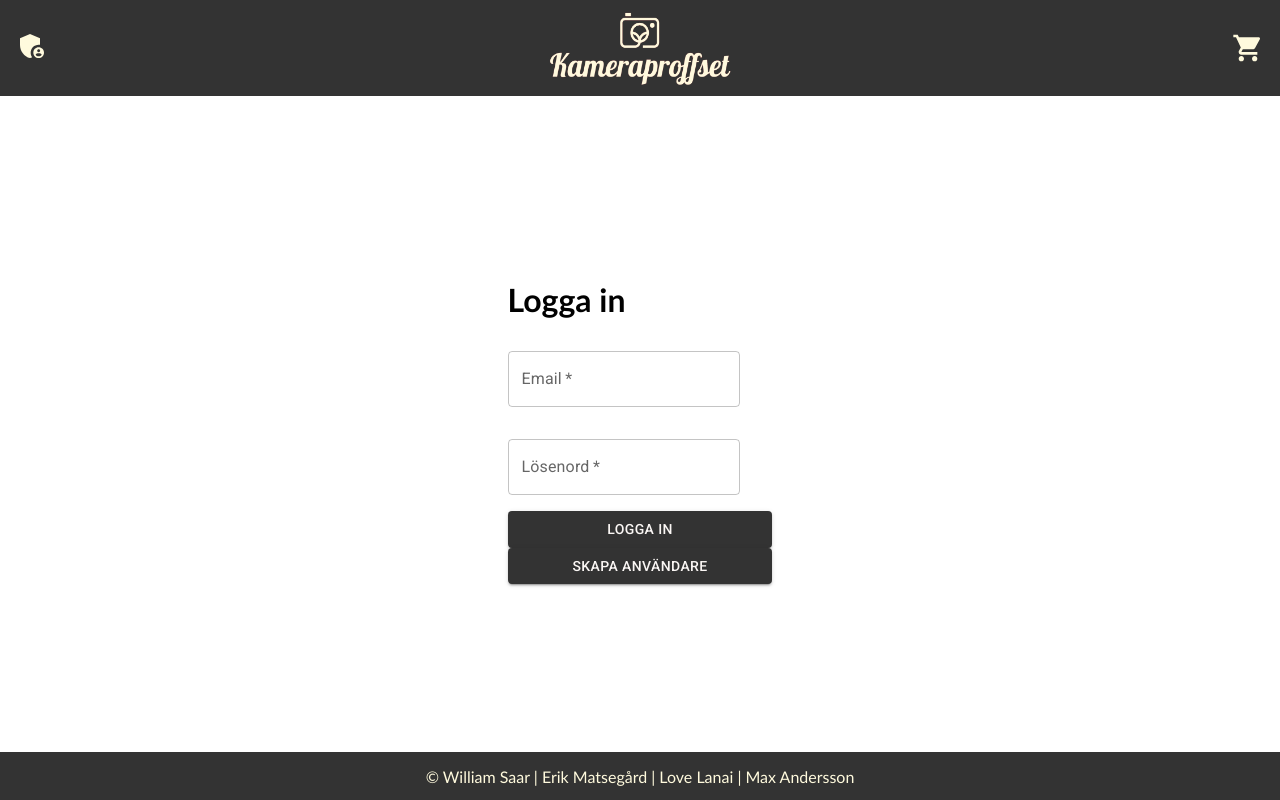
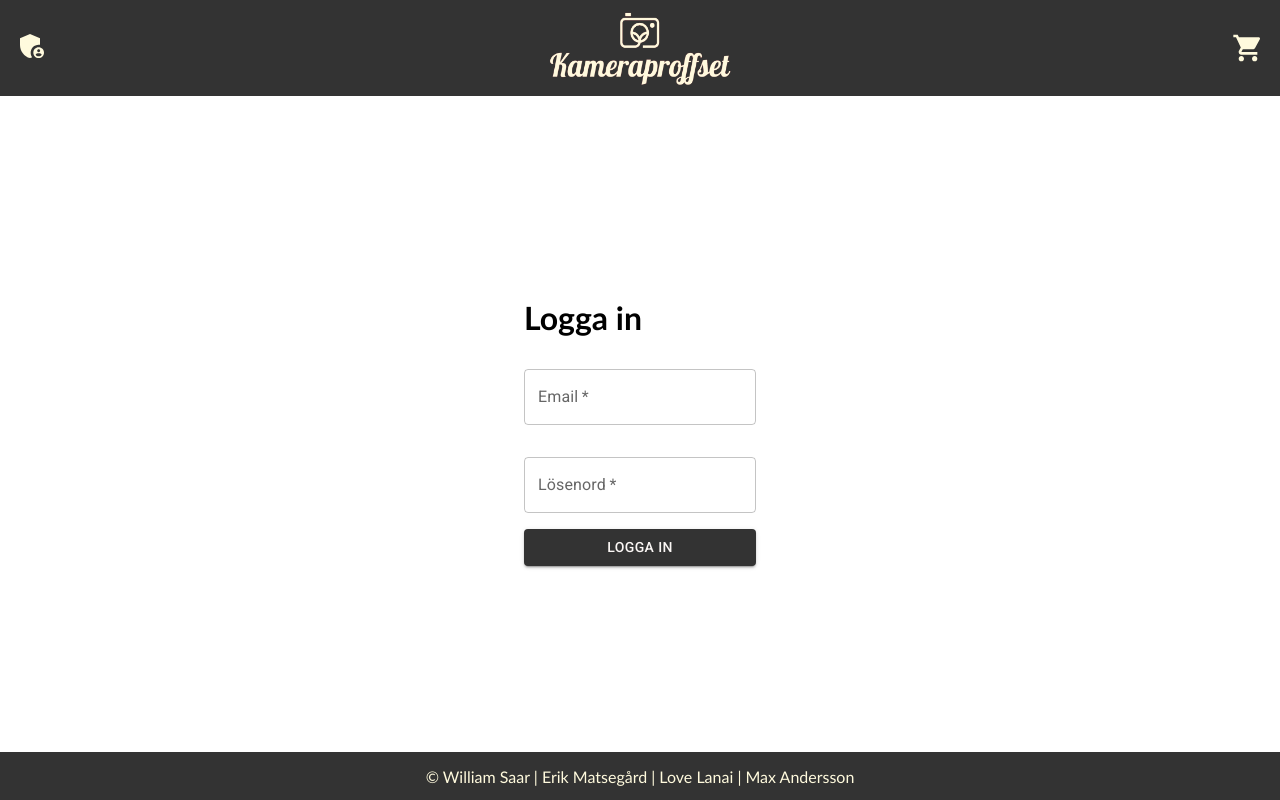
Before and after one commit to lovelanai/Slutprojekt-Kameraproffset, a React (Create React App) app in the folder client/: page /AdminPage in a window 1280 px wide. Built offline with nearby package versions, Linux system fonts and the light colour scheme.

Commit message:
fixed client login-form and user-context for future server-connection
Co-authored-by: Anna Özmehak <A-Ozmehak@users.noreply.github.com>
Co-authored-by: Olivia Isberg <OliviaIsberg@users.noreply.github.com>

```diff
--- a/client/package.json
+++ b/client/package.json
@@ -2,7 +2,7 @@
   "name": "miniprojekt2-webbshop",
   "version": "0.1.0",
   "private": true,
-  "proxy": "http://loclahost:4000",
+  "proxy": "http://localhost:4000",
   "dependencies": {
     "@emotion/react": "^11.8.1",
     "@emotion/styled": "^11.8.1",
--- a/client/src/components/LoginForm.tsx
+++ b/client/src/components/LoginForm.tsx
@@ -8,49 +8,7 @@ export default function LoginForm() {
   const { login } = useUser();
 
   const LoginHandler = async (e: any) => {
-    e.preventDefault();
-
-    let result = await fetch("/api/user", {
-      method: "POST",
-      body: JSON.stringify({ email, password }),
-      headers: {
-        "Content-Type": "application/json",
-      },
-    });
-
-    if (result.ok) {
-      result = await result.json();
-      setPassword("");
-      setEmail("");
-      login();
-      return alert("Du är inloggad");
-    } else {
-      console.log(email, password);
-      return alert(
-        "Du är redan inloggad eller angivit fel användarnamn / lösenord"
-      );
-    }
-  };
-
-  const createUser = async (e: any) => {
-    e.preventDefault();
-    let result = await fetch("/api/user", {
-      method: "post",
-      body: JSON.stringify({ email, password }),
-      headers: {
-        "Content-Type": "application/json",
-        Accept: "application/json",
-      },
-    });
-    if (result.ok) {
-      result = await result.json();
-      setEmail("");
-      setPassword("");
-      return alert("Användare skapad");
-    }
-    return alert(
-      "Användarnamnet finns redan, vänligen välj ett annat användarnamn"
-    );
+    login();
   };
 
   return (
@@ -97,15 +55,6 @@ export default function LoginForm() {
         >
           Logga in
         </Button>
-        <Button
-          type="submit"
-          variant="contained"
-          size="medium"
-          sx={{ width: "100%" }}
-          onClick={createUser}
-        >
-          Skapa användare
-        </Button>
       </Box>
     </div>
   );
--- a/client/src/contexts/UserContext.tsx
+++ b/client/src/contexts/UserContext.tsx
@@ -14,19 +14,14 @@ const ConfirmationProvider: FC = (props) => {
   const [isLoggedIn, setIsLoggedIn] = useState(false);
 
   const login = async () => {
-    let result = await fetch("/api/user", {
-      method: "GET",
-      headers: {
-        "Content-Type": "application/json",
-      },
-    });
-    if (result.ok) {
-      setIsLoggedIn(true);
-    } else {
-      setIsLoggedIn(false);
-      console.log("Du är utloggad");
-    }
+    setIsLoggedIn(true);
   };
+
+  // useEffect(() => {
+  //   fetch("http://localhost:4000/api/user")
+  //     .then((response) => response.json())
+  //     .then((data) => console.log(data));
+  // }, [login]);
 
   return (
     <UserContext.Provider value={{ isLoggedIn, login }}>
```
